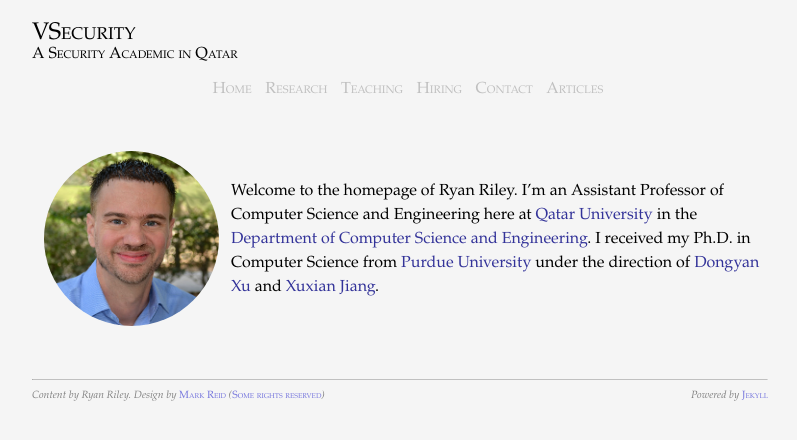
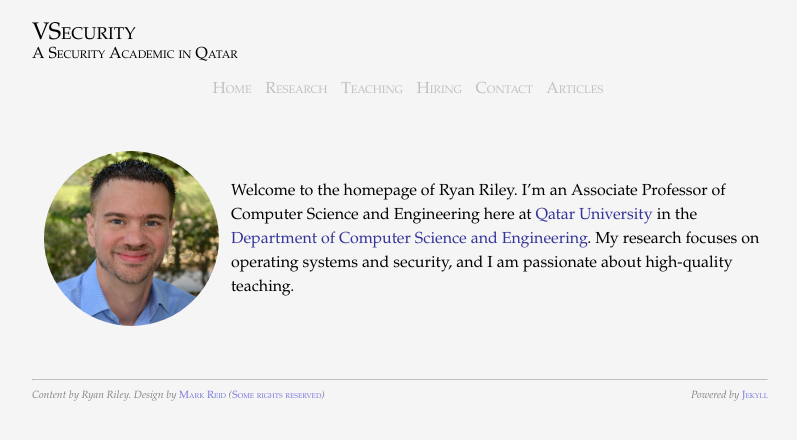
Before and after one commit to rriley/website, a Jekyll site: the page built from index.md, in a window 1280 px wide. Shown: the top 440 px of the page, without its empty margins (240-1037 px from the left). Built offline with Jekyll 4.4.1, drawn with Linux system fonts in a browser that asks for light colours.

Commit message:
Updates for promotion

```diff
--- a/index.md
+++ b/index.md
@@ -13,14 +13,12 @@ title: "A Security Academic in Qatar"
 </div>
 </td>
 <td>
-Welcome to the homepage of Ryan Riley. I’m an Assistant Professor of
+Welcome to the homepage of Ryan Riley. I’m an Associate Professor of
 Computer Science and Engineering here at
 <a href="http://www.qu.edu.qa">Qatar University</a> in the
 <a href="http://www.qu.edu.qa/engineering/computer/">Department of Computer Science and Engineering</a>.
-I received my Ph.D. in Computer Science from
-<a href="http://www.purdue.edu/">Purdue University</a> under the direction of
-<a href="http://www.cs.purdue.edu/homes/dxu">Dongyan Xu</a> and
-<a href="http://www.csc.ncsu.edu/faculty/jiang/">Xuxian Jiang</a>.
+
+My research focuses on operating systems and security, and I am passionate about high-quality teaching.
 </td>
 </tr>
 </table>
```
Also changed, not shown: contact/index.md (+1 -1 lines), teaching/index.md (+2 -2 lines).
